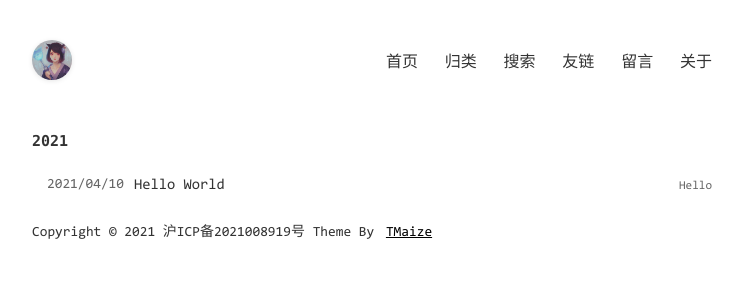
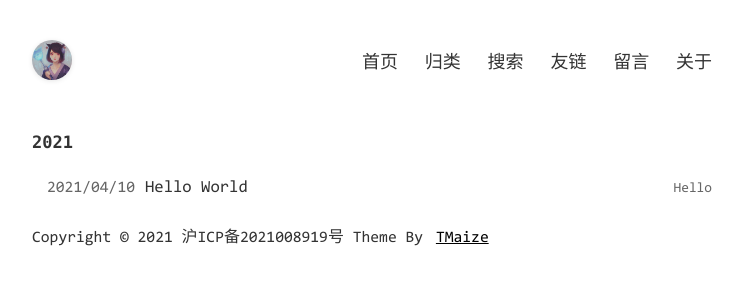
Before and after one commit to Lyusis/Blog, a Jekyll site: the page built from index.html, in a window 1280 px wide. Shown: the top 300 px of the page, without its empty margins (268-1011 px from the left). Built offline with Jekyll 4.4.1, drawn with Linux system fonts in a browser that asks for light colours; comment, search, counter and statistics services are not loaded.

Commit message:
自定义3

```diff
--- a/static/css/common.css
+++ b/static/css/common.css
@@ -127,14 +127,14 @@ input:-webkit-autofill {
 }
 .header .menu a {
   display: inline-block;
-  font-size: 16px;
+  font-size: 18px;
   margin: 4px 9px;
   white-space: nowrap;
   user-select: auto;
 }
 .footer {
   padding: 15px 0;
-  font-size: 14px;
+  font-size: 16px;
 }
 .footer a {
   text-decoration: underline;
@@ -187,6 +187,6 @@ input:-webkit-autofill {
   }
   .header .menu a {
     margin: 2px 5px;
-    font-size: 15px;
+    font-size: 17px;
   }
 }
--- a/static/css/page.css
+++ b/static/css/page.css
@@ -1,5 +1,5 @@
 .list-post > h2 {
-  font-size: 15px;
+  font-size: 17px;
   font-weight: bold;
   padding: 12px 0;
 }
@@ -14,7 +14,7 @@
 }
 .list-post li .date {
   color: #666666;
-  font-size: 14px;
+  font-size: 16px;
   flex-shrink: 0;
   margin-right: 10px;
 }
@@ -27,7 +27,7 @@
   text-overflow: ellipsis;
 }
 .list-post li .title a {
-  font-size: 15px;
+  font-size: 17px;
 }
 .list-post li .categories {
   flex-shrink: 0;
@@ -35,12 +35,12 @@
   margin-left: 10px;
 }
 .list-post li .categories a {
-  font-size: 12px;
+  font-size: 14px;
   color: #666666;
   margin-left: 8px;
 }
 .list-category h2 {
-  font-size: 15px;
+  font-size: 17px;
   font-weight: bold;
   padding: 12px 0;
 }
@@ -50,13 +50,13 @@
 .list-category div a {
   margin: 4px 6px;
   white-space: nowrap;
-  font-size: 15px;
+  font-size: 17px;
   display: inline-block;
   border-bottom: 1px solid #333333;
 }
 .page-search #search-input {
   text-align: center;
-  font-size: 14px;
+  font-size: 16px;
   border-bottom: 2px solid #eaeaea;
   width: 100%;
   padding: 10px 0;
@@ -66,7 +66,7 @@
   padding: 12px 0;
 }
 .page-search h1 span {
-  font-size: 16px;
+  font-size: 18px;
   font-weight: bold;
   vertical-align: middle;
 }
@@ -89,14 +89,14 @@
 .page-search .list-search .title {
   display: inline-block;
   word-break: break-all;
-  font-size: 14px;
+  font-size: 16px;
   font-weight: bold;
   padding-bottom: 1px;
   border-bottom: 1px solid #999;
 }
 .page-search .list-search .content {
   display: block;
-  font-size: 14px;
+  font-size: 16px;
   color: #5a5a5a;
   word-break: break-all;
   padding: 10px 0;
@@ -114,7 +114,7 @@
     padding: 6px 0;
   }
   .list-post li .title a {
-    font-size: 14px;
+    font-size: 16px;
   }
   .list-post .categories {
     display: none;
@@ -123,6 +123,6 @@
     padding: 10px 0;
   }
   .list-category div a {
-    font-size: 14px;
+    font-size: 16px;
   }
 }
```
Also changed, not shown: static/css/post.css (+9 -9 lines).
